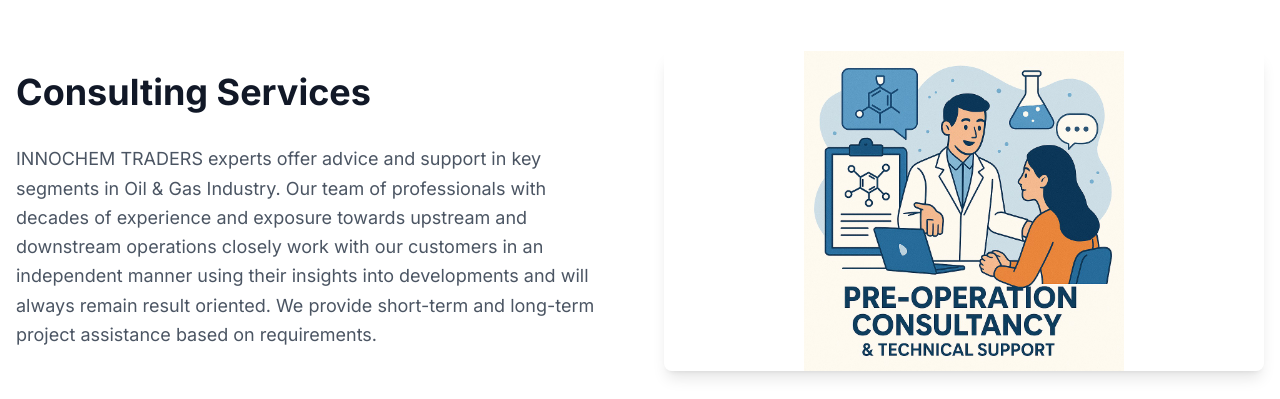
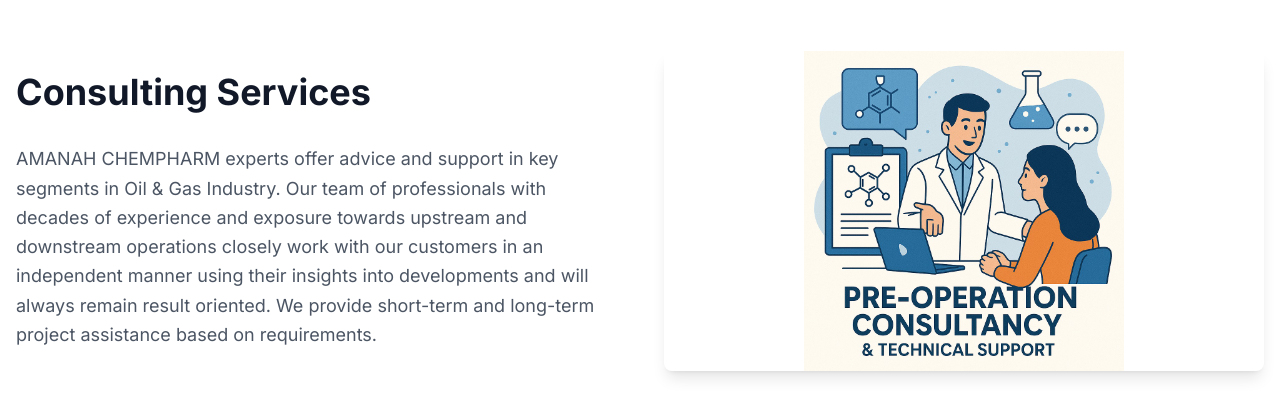
Before and after one commit to raseen2305/amanah2, a React (Vite) app: page /chemical in a window 1280 px wide. Shown: the part 4378-4777 px from the top of the page. Built offline with nearby package versions, Linux system fonts and the light colour scheme.

Commit message:
Update ConsultingServices.tsx

```diff
--- a/src/components/chemical/ConsultingServices.tsx
+++ b/src/components/chemical/ConsultingServices.tsx
@@ -18,7 +18,7 @@ const ConsultingServices = () => {
           <div data-aos="fade-right" data-aos-delay="200">
             <h2 className="text-4xl font-bold text-gray-900 mb-8">Consulting Services</h2>
             <p className="text-gray-600 text-lg leading-relaxed">
-              INNOCHEM TRADERS experts offer advice and support in key segments in Oil & Gas Industry. Our team of professionals with decades of experience and exposure towards upstream and downstream operations closely work with our customers in an independent manner using their insights into developments and will always remain result oriented. We provide short-term and long-term project assistance based on requirements.
+              AMANAH CHEMPHARM experts offer advice and support in key segments in Oil & Gas Industry. Our team of professionals with decades of experience and exposure towards upstream and downstream operations closely work with our customers in an independent manner using their insights into developments and will always remain result oriented. We provide short-term and long-term project assistance based on requirements.
             </p>
           </div>
 
```
